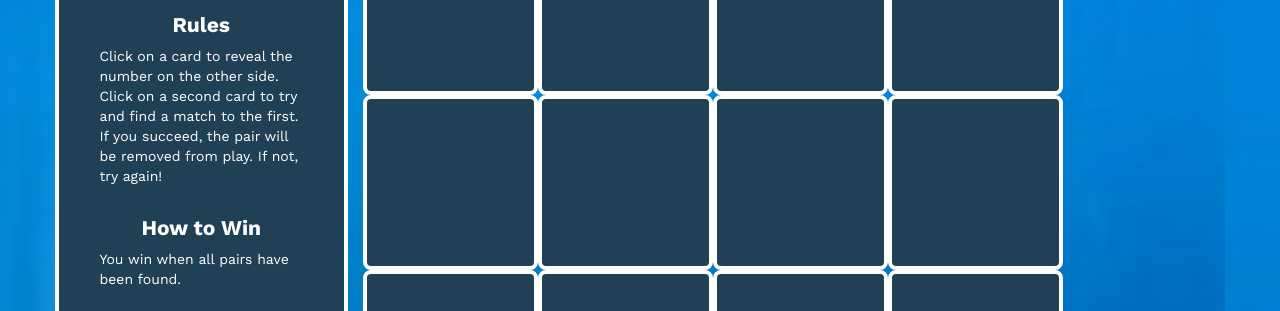
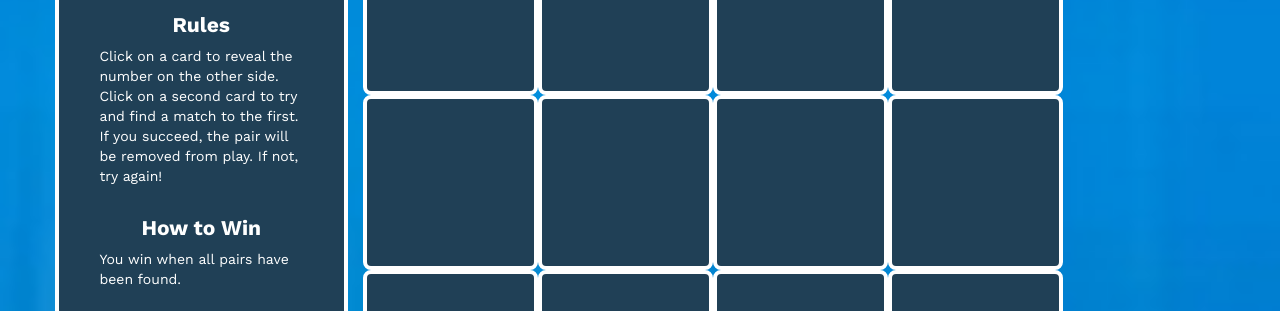
Before and after one commit to gina2014/MatchUpGame, a plain HTML site: page index.html in a window 1280 px wide. Shown: the part 122-433 px from the top of the page. Drawn offline with nearby package versions, Linux system fonts and the light colour scheme.

Commit message:
Changes to appearance

```diff
--- a/resources/css/style.css
+++ b/resources/css/style.css
@@ -21,10 +21,10 @@ body {
   margin: 1rem auto;
   padding-top: 2rem;
   padding-bottom: 2rem;
-  background-image: url("../images/download2.jpg");
+  /*background-image: url("../images/download2.jpg");
   background-repeat: no-repeat;
   background-position: center;
-  background-size: cover;
+  background-size: cover;*/
 }
 
 #rules {
```
